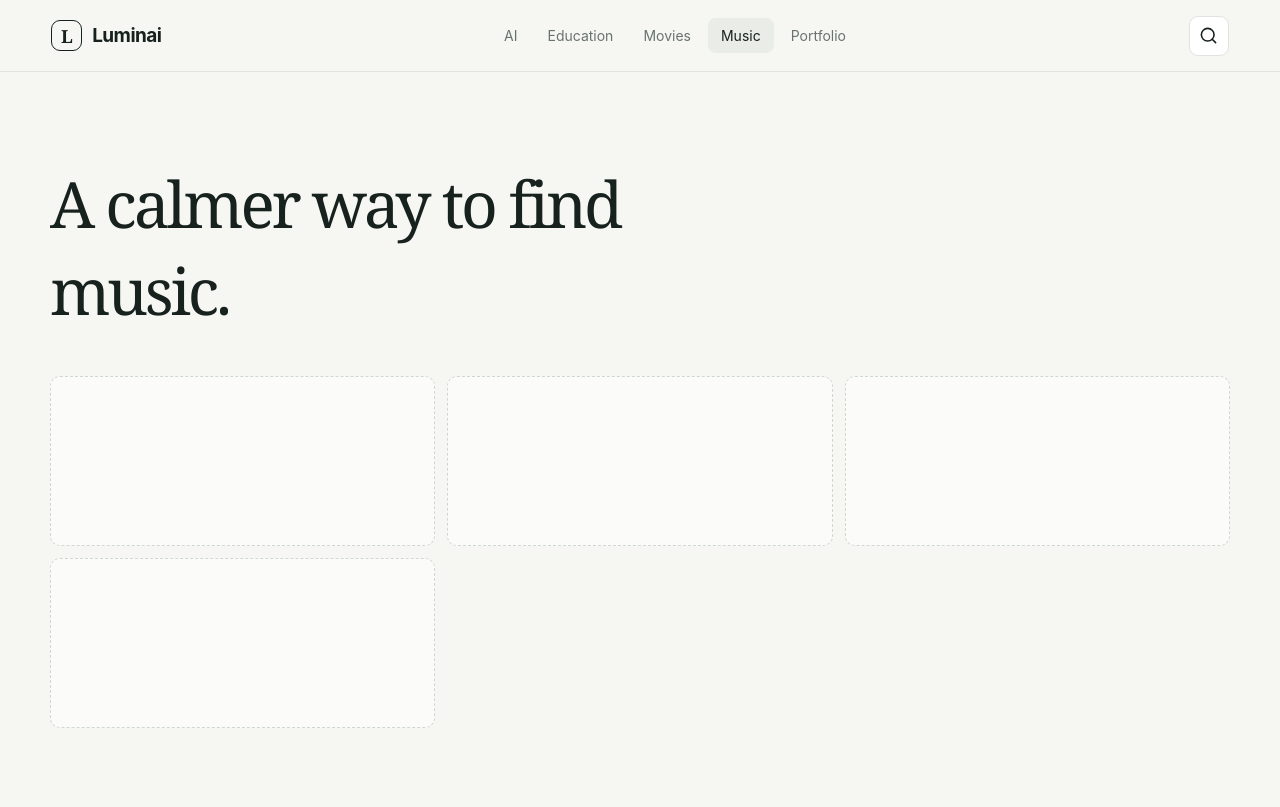
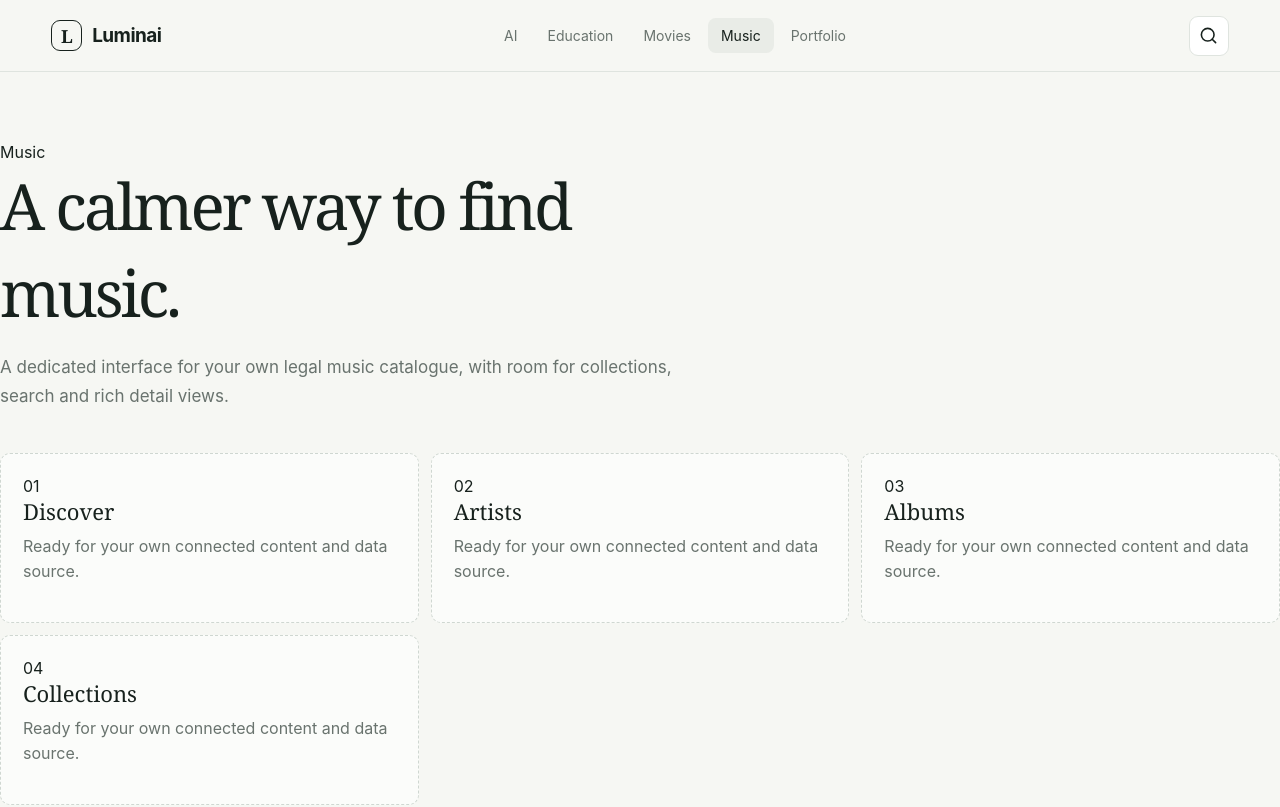
Before and after one commit to itx-adan110/Luminai, a Next.js app: page /music in a window 1280 px wide. Shown: the top 807 px of the page. Built offline with nearby package versions, Linux system fonts and the light colour scheme.

Commit message:
fix: align section component props

```diff
--- a/components/section-page.tsx
+++ b/components/section-page.tsx
@@ -1,13 +1,8 @@
-import Link from "next/link";
+type Props = { kicker: string; title: string; description: string; items: string[] };
 
-type Item = { title: string; text: string };
-
-export function SectionPage({ eyebrow, title, intro, items, action }: { eyebrow: string; title: string; intro: string; items: Item[]; action?: string }) {
-  return <div className="page tool-page">
-    <div className="tool-title"><div className="eyebrow">{eyebrow}</div><h1>{title}</h1><p>{intro}</p></div>
-    <div className="placeholder-grid">
-      {items.map((item) => <article className="placeholder" key={item.title}><h3>{item.title}</h3><p>{item.text}</p></article>)}
-    </div>
-    {action && <p style={{marginTop:28,color:"var(--muted)"}}><Link href="/search">{action} →</Link></p>}
-  </div>;
+export function SectionPage({ kicker, title, description, items }: Props) {
+  return <main className="section-pad tool-page">
+    <div className="tool-title"><span className="kicker">{kicker}</span><h1>{title}</h1><p>{description}</p></div>
+    <div className="placeholder-grid">{items.map((item, index) => <article className="placeholder" key={item}><span className="placeholder-index">0{index + 1}</span><h3>{item}</h3><p>Ready for your own connected content and data source.</p></article>)}</div>
+  </main>;
 }
```
